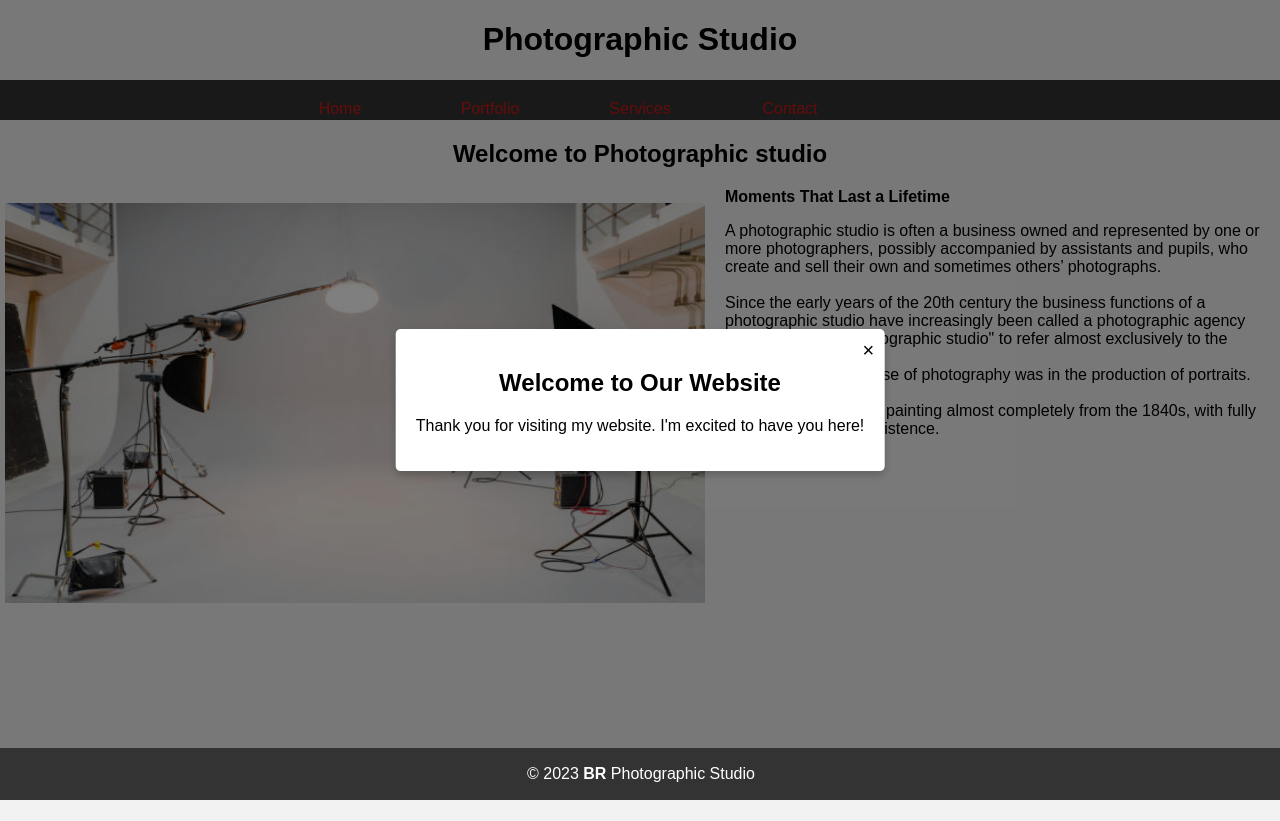
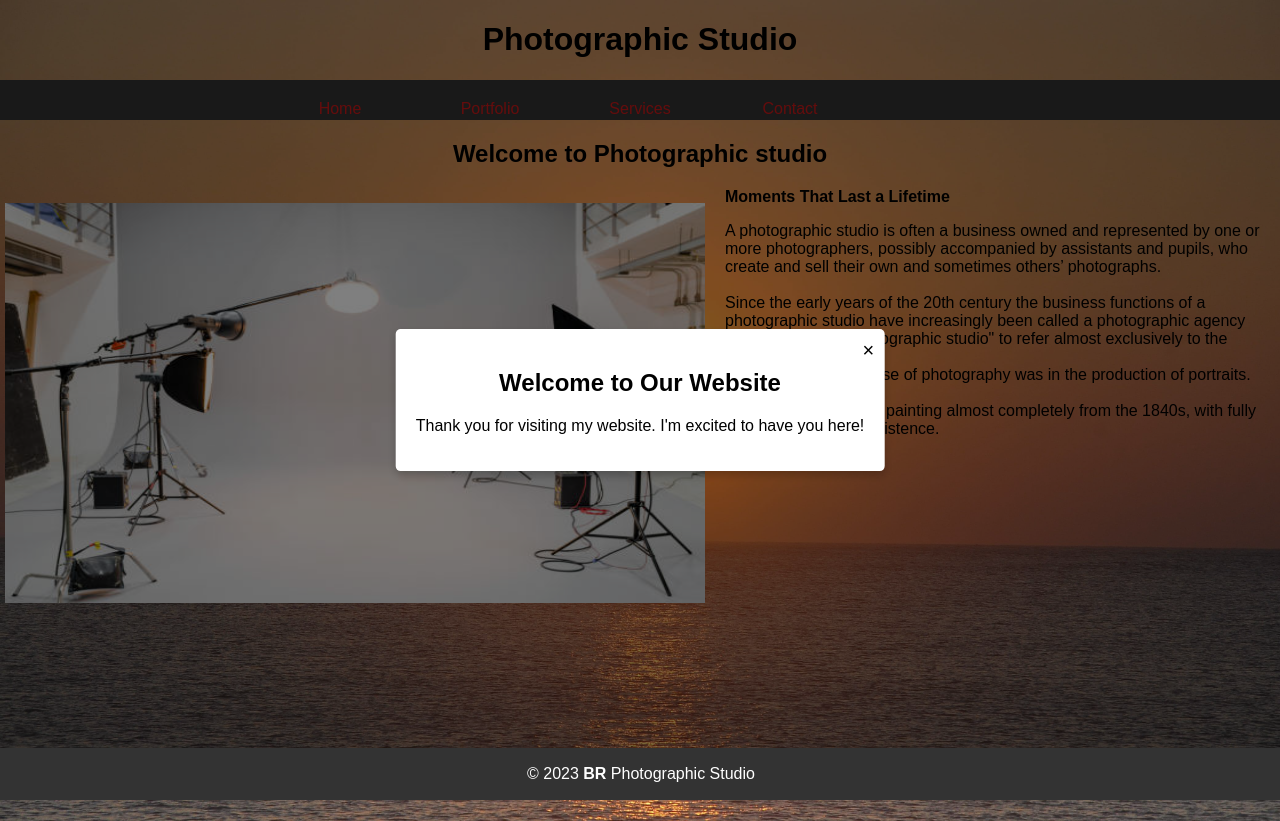
Before and after one commit to Bhuvirameshchandri/bhuvidigitalportfolio, a plain HTML site: page index.html in a window 1280 px wide. Drawn offline with Linux system fonts and the light colour scheme.

Commit message:
Update styles.css

```diff
--- a/styles.css
+++ b/styles.css
@@ -1,5 +1,5 @@
 body {
-    background-image: url('images/Background.jpeg');
+    background-image: url('images/Background.jpg');
     background-repeat: no-repeat;
     background-attachment: fixed;
     background-size: cover;
```
